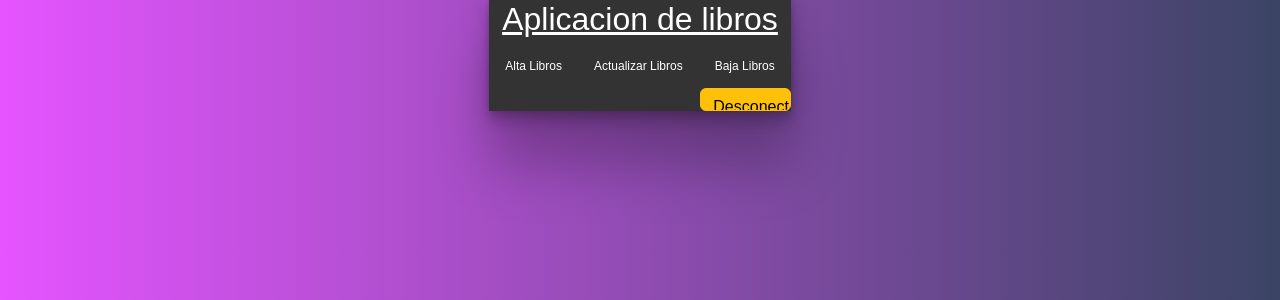
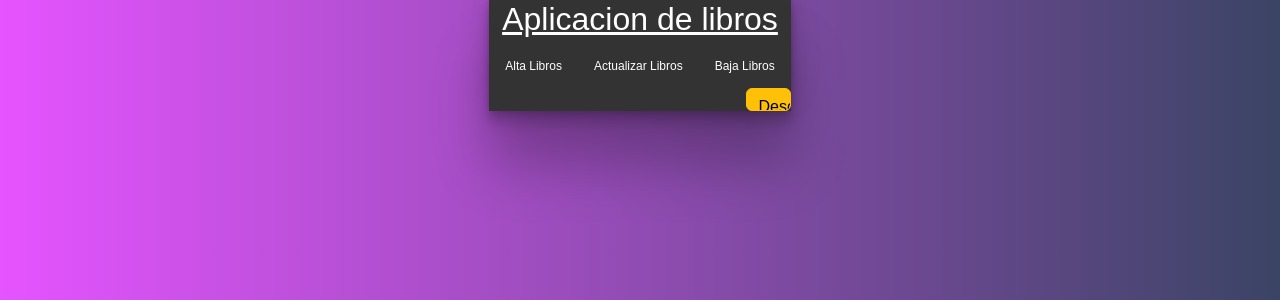
Before and after one commit to IESAlisal/22asir2proyecto-grupo3, a PHP site: page / in a window 1280 px wide. Shown: the top 300 px of the page. Run offline with PHP 8.4, Linux system fonts and the light colour scheme; the visitor is signed in with stand-in values (Sample User, id 1); some libraries are stand-ins or nearby versions.

Commit message:
Add files via upload

```diff
--- a/css/estiloIndex.css
+++ b/css/estiloIndex.css
@@ -39,6 +39,7 @@ ul {
 li {
     float: left;
 }
+/* */
 li a {
     display: block;
     color: white;
@@ -46,12 +47,14 @@ li a {
     padding: 14px 16px;
     text-decoration: none;
 }
-
-/* Change the link color to #111 (black) on hover */
 li a:hover {
     background-color: #111;
 }
 
+form {
+    border: none;
+    background-color: none;
+}
 /*Efecto boton*/
 input {
     float: right;
@@ -59,7 +62,7 @@ input {
     border-radius: 50px;
     padding: 5px;
     height: 22.5px;
-    width: 30%;
+    width: 15%;
     margin: auto;
     background-color: #a7e245;
     color: #ffffff;
--- a/index.php
+++ b/index.php
@@ -16,15 +16,16 @@ if(!isset($_SESSION["usuario"]) || $_SESSION["usuario"]==null){
     </head>
     <body>
         <div id="menu">
+
             <ul>
                 <h2>Aplicacion de libros</h2>
                 <li><a href="libros_MySQLi.php">Alta Libros</a></li>
                 <li><a href="libros_actualizar.php">Actualizar Libros</a></li>
                 <li><a href="libros_borrar_MySQLi.php">Baja Libros</a></li>
                 <form action='logoff.php' method='post'>
-                                <input type='submit' name='desconectar' class="btn btn-warning" value='Desconectar usuario <?php echo
-                            $_SESSION['usuario'];
-                            ?>'/>
+                        <input type='submit' name='desconectar' class="btn btn-warning" value='Desconectar <?php echo
+                    $_SESSION['usuario'];
+                    ?>'/>
                 </form>
             </ul>
         </div>
```
